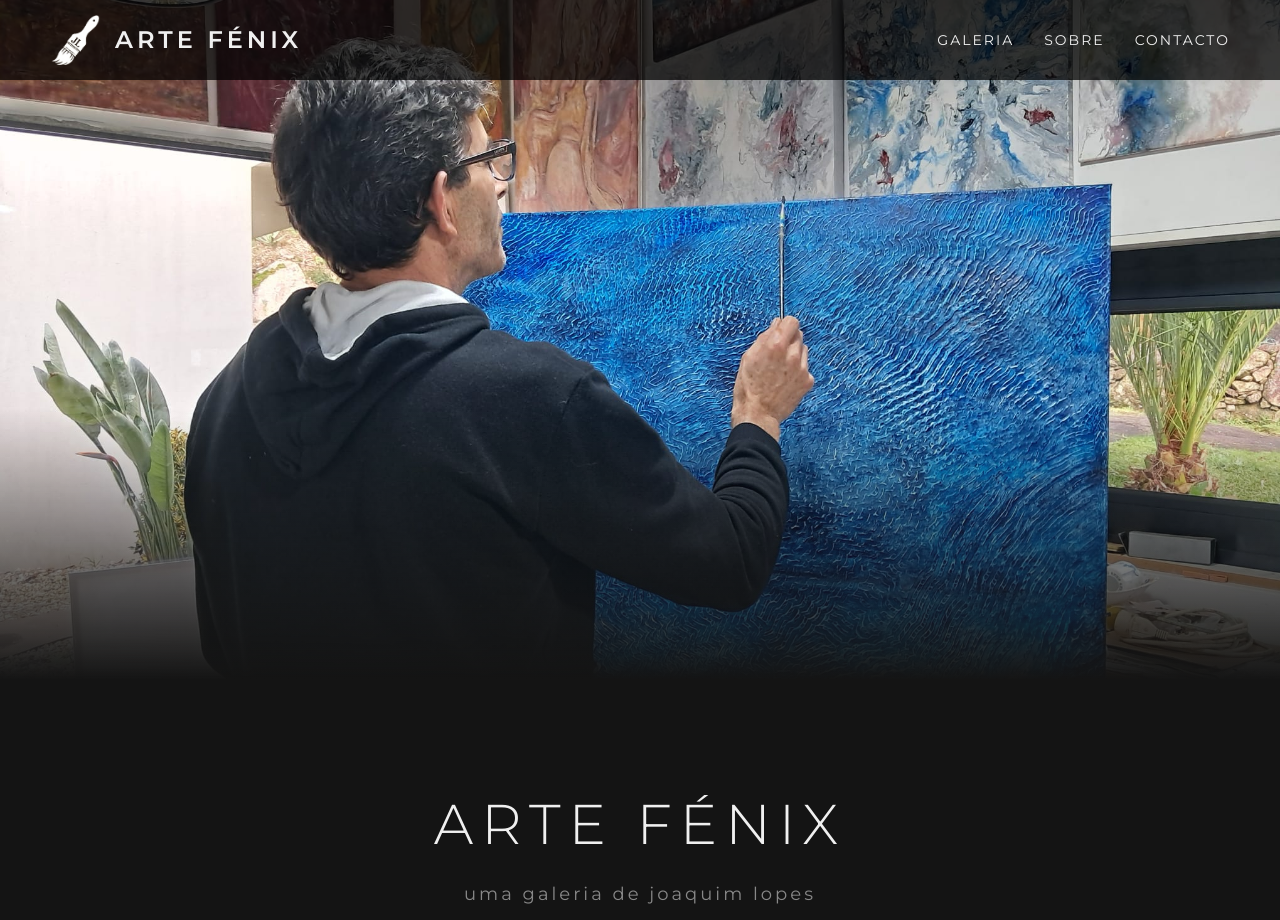
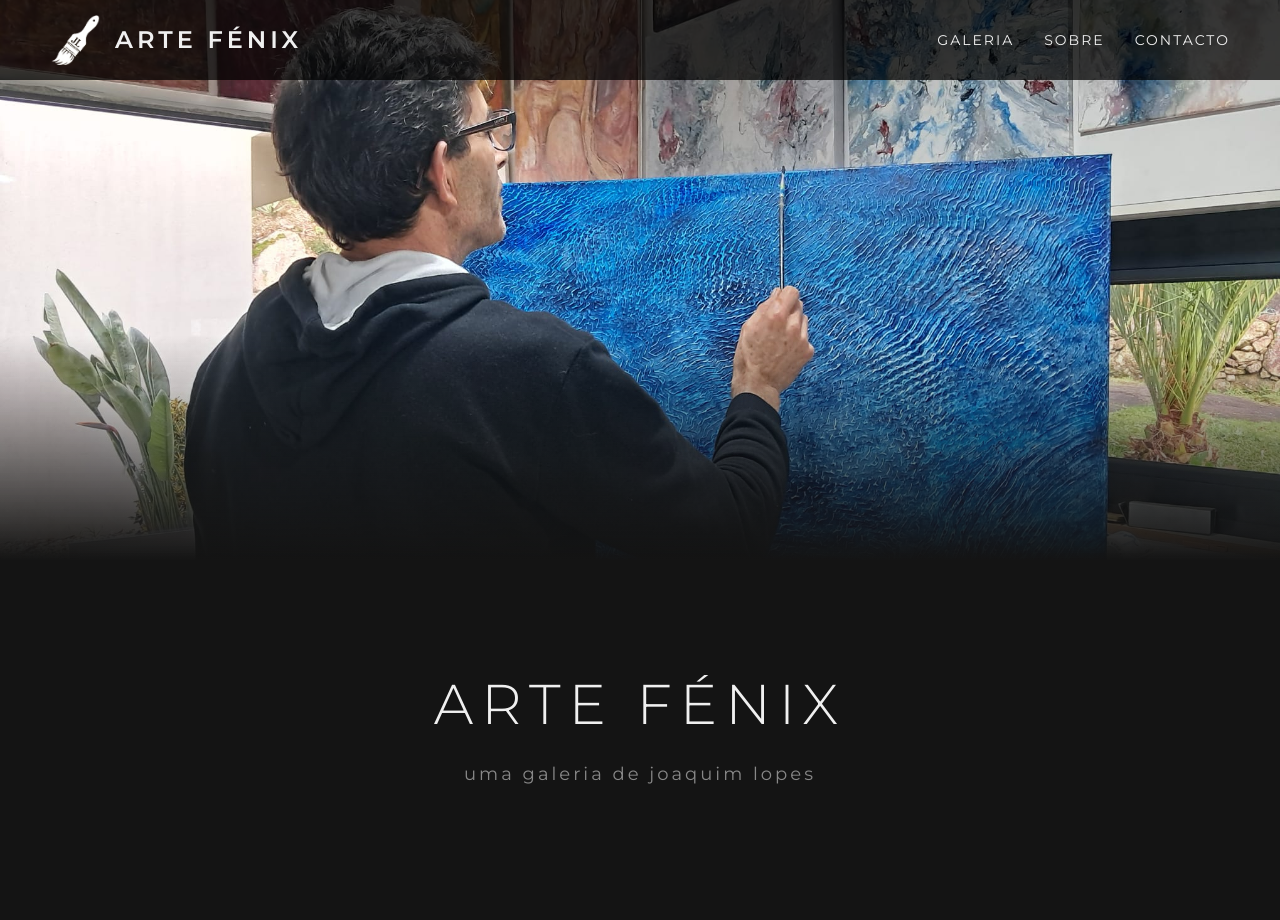
Before and after one commit to filoctete/django-portfolio, a Django app: page / in a window 1280 px wide. Shown: the top 920 px of the page. Run offline with Django 5.2, Linux system fonts and the light colour scheme; data that the repository does not hold is empty.

Commit message:
last features suggested by client v5

```diff
--- a/gallery/static/css/style.css
+++ b/gallery/static/css/style.css
@@ -244,14 +244,14 @@ nav ul li a:hover { color: var(--accent); }
     position: relative;
     width: 100%;
     /* 85vh dá uma altura grandiosa, mas deixa um bocadinho do fundo aparecer para convidar a fazer scroll */
-    height: 85vh;
+    height: 70vh;
     overflow: hidden;
     margin-top: 0;
 }
 
 .hero-image-wrapper {
     width: 100%;
-    height: 85vh; /* TEM DE SER EXATAMENTE IGUAL À .hero-section PARA A SOMBRA ALINHAR */
+    height: 70vh; /* TEM DE SER EXATAMENTE IGUAL À .hero-section PARA A SOMBRA ALINHAR */
     position: fixed;
     top: 0;
     left: 0;
@@ -398,7 +398,7 @@ nav ul li a:hover { color: var(--accent); }
     .hero-image {
         width: 100%;
         height: auto; /* Deixa a altura ser definida pela imagem */
-        max-height: 80vh;
+        max-height: 70vh;
         object-fit: contain; /* Garante que a imagem aparece toda sem cortes */
         object-position: center center;
     }
```
